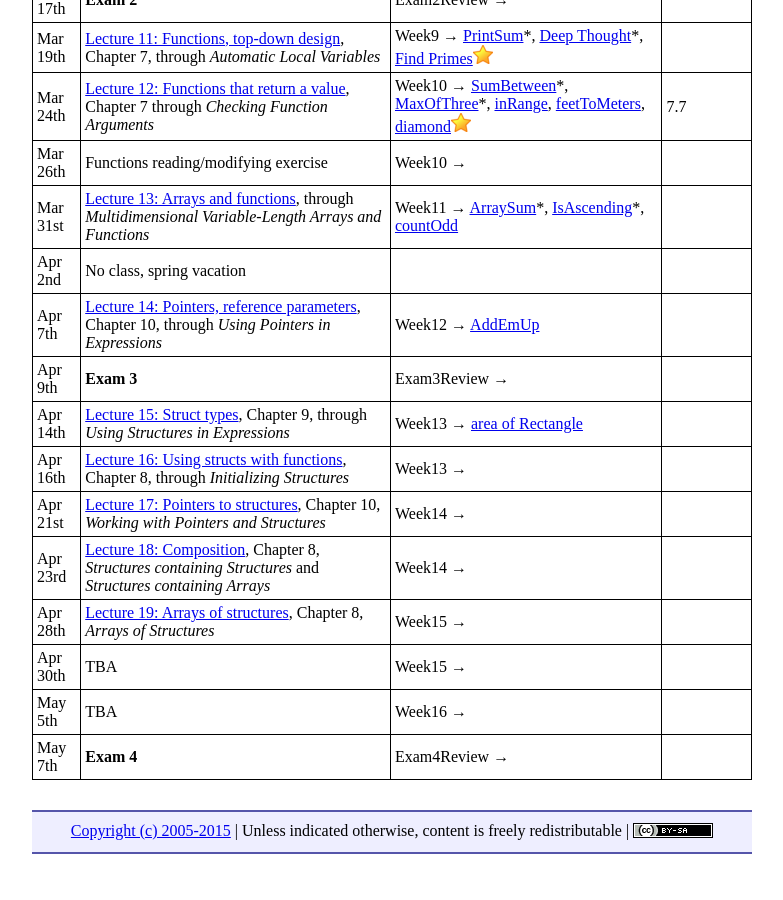
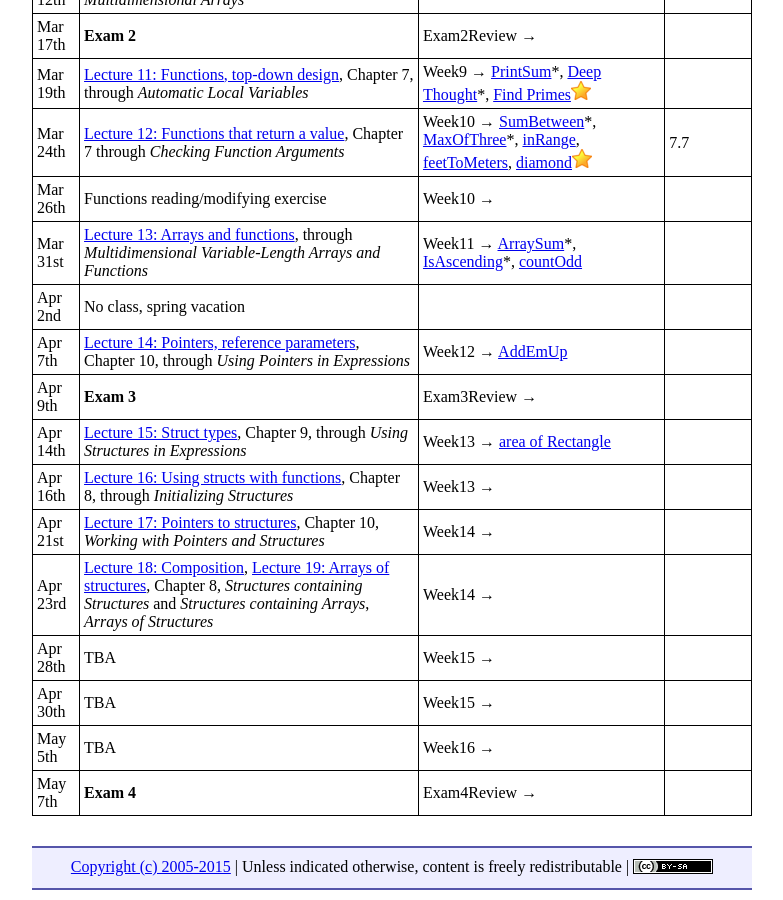
Before and after one commit to ycpcs/cs101-spring2015, a Jekyll site: the page built from schedule.md, in a window 1280 px wide and 900 px high, scrolled down 1137 px. Shown: the whole window, without its empty margins (248-1031 px from the left). Built offline with Jekyll 4.4.1, drawn with Linux system fonts in a browser that asks for light colours; Markdown is read by kramdown in place of the engine named in the settings; before the commit the page ends 2001 px from its top, so only the background shows below that.

Commit message:
schedule update

```diff
--- a/schedule.md
+++ b/schedule.md
@@ -40,8 +40,8 @@ Apr 9th | **Exam 3** | Exam3Review &rarr; | &nbsp;
 Apr 14th | [Lecture 15: Struct types](lectures/lecture15.html), Chapter 9, through *Using Structures in Expressions* | Week13 &rarr; [area of Rectangle](https://cs.ycp.edu/cloudcoder/#exercise?c=8,p=240) |
 Apr 16th | [Lecture 16: Using structs with functions](lectures/lecture16.html), Chapter 8, through *Initializing Structures* | Week13 &rarr; |
 Apr 21st | [Lecture 17: Pointers to structures](lectures/lecture17.html), Chapter 10, *Working with Pointers and Structures* | Week14 &rarr; |
-Apr 23rd | [Lecture 18: Composition](lectures/lecture18.html), Chapter 8, *Structures containing Structures* and *Structures containing Arrays* | Week14 &rarr; |
-Apr 28th | [Lecture 19: Arrays of structures](lectures/lecture19.html), Chapter 8, *Arrays of Structures* | Week15 &rarr; |
+Apr 23rd | [Lecture 18: Composition](lectures/lecture18.html), [Lecture 19: Arrays of structures](lectures/lecture19.html), Chapter 8, *Structures containing Structures* and *Structures containing Arrays*, *Arrays of Structures* | Week14 &rarr; |
+Apr 28th |  TBA | Week15 &rarr; |
 Apr 30th | TBA | Week15 &rarr; | &nbsp;
 May 5th | TBA | Week16 &rarr; | &nbsp;
 May 7th | **Exam 4** | Exam4Review &rarr; | &nbsp;
```
Also changed, not shown: index.md (+1 -0 lines).
